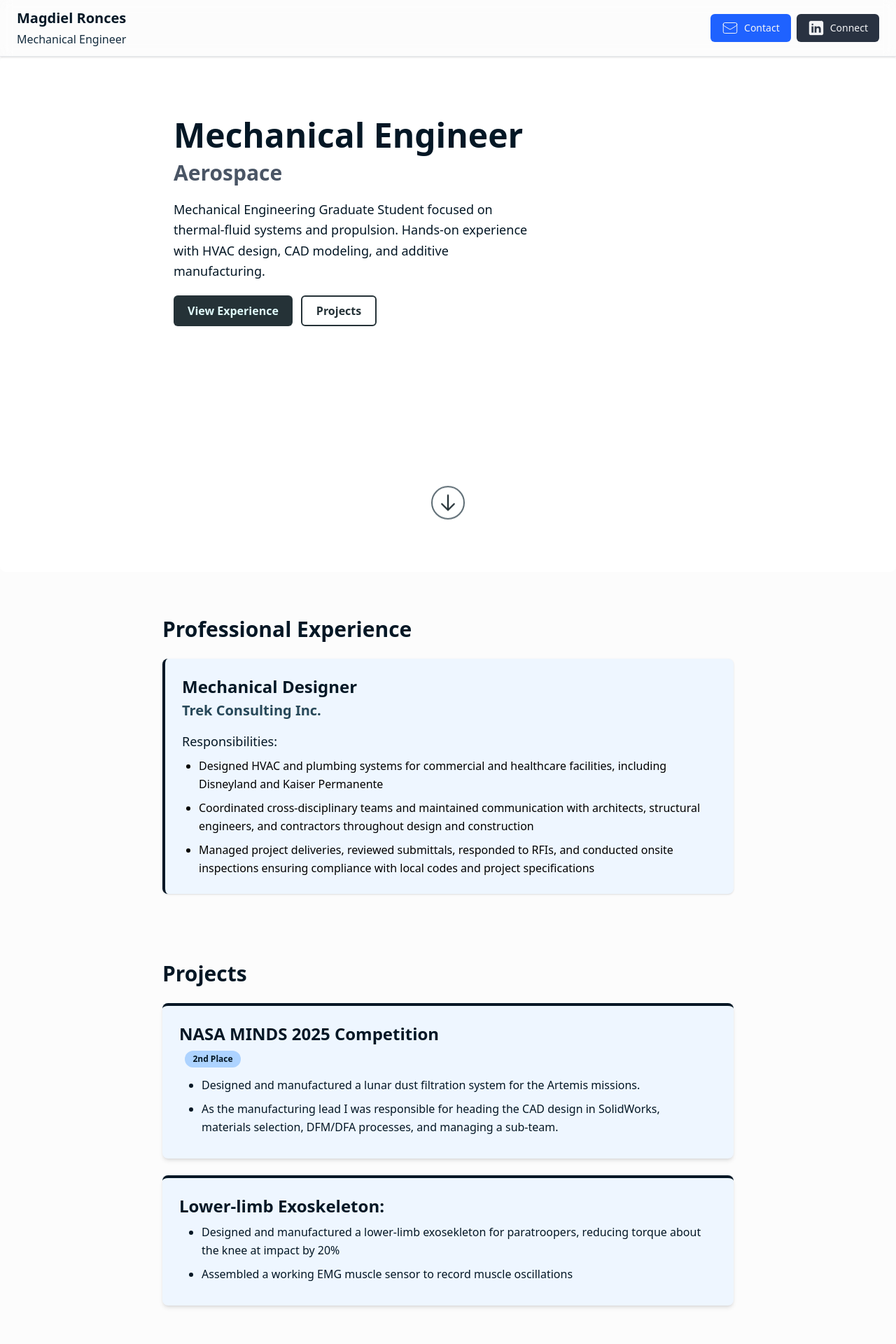
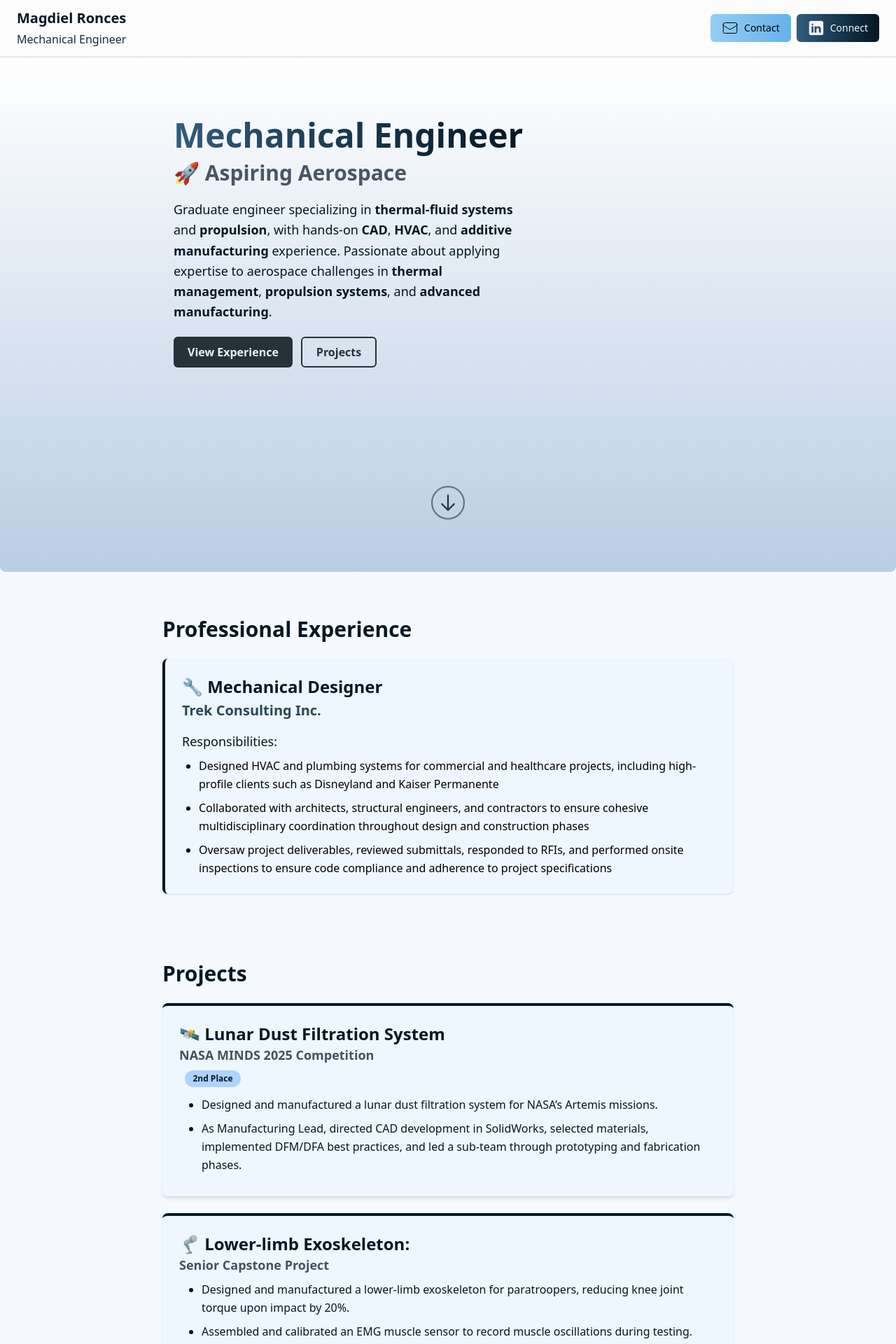
Before and after one commit to magd-tm/resume, a Next.js app: page / in a window 1280 px wide. Shown: the top 1920 px of the page at 70% size. Built offline with nearby package versions, Linux system fonts and the light colour scheme.

Commit message:
fixed colorings

```diff
--- a/src/app/components/Experience.tsx
+++ b/src/app/components/Experience.tsx
@@ -10,7 +10,7 @@ export default function Experience() {
           <div className="mt-4 sm:mt-6 p-5 sm:p-6 bg-[#EEF6FF] border-l-4 border-[#041725] rounded-lg shadow-sm">
             {/* Job Title */}
             <h2 className="text-xl sm:text-2xl font-bold text-[#041725]">
-              Mechanical Designer
+            🔧 Mechanical Designer
             </h2>
 
             {/* Company */}
@@ -25,19 +25,13 @@ export default function Experience() {
               </h4>
               <ul className="list-disc ml-5 sm:ml-6 space-y-2 mt-2">
                 <li className="text-sm sm:text-base leading-relaxed">
-                  Designed HVAC and plumbing systems for commercial and
-                  healthcare facilities, including Disneyland and Kaiser
-                  Permanente
+                Designed HVAC and plumbing systems for commercial and healthcare projects, including high-profile clients such as Disneyland and Kaiser Permanente
                 </li>
                 <li className="text-sm sm:text-base leading-relaxed">
-                  Coordinated cross-disciplinary teams and maintained
-                  communication with architects, structural engineers, and
-                  contractors throughout design and construction
+                Collaborated with architects, structural engineers, and contractors to ensure cohesive multidisciplinary coordination throughout design and construction phases
                 </li>
                 <li className="text-sm sm:text-base leading-relaxed">
-                  Managed project deliveries, reviewed submittals, responded to
-                  RFIs, and conducted onsite inspections ensuring compliance
-                  with local codes and project specifications
+                Oversaw project deliverables, reviewed submittals, responded to RFIs, and performed onsite inspections to ensure code compliance and adherence to project specifications
                 </li>
               </ul>
             </div>
--- a/src/app/components/Introduction.tsx
+++ b/src/app/components/Introduction.tsx
@@ -13,16 +13,16 @@ export default function Introduction() {
       <div className="h-[80vh] mx-3 px-5 py-10 ">
         {/* Content - same for both layouts */}
         <div className="max-w-lg">
-          <h1 className="text-5xl text-[#041725] font-bold">
-            Mechanical Engineer
+          <h1 className="text-5xl font-bold">
+            <span className="bg-gradient-to-r from-[#325d7c] to-[#041725] bg-clip-text text-transparent">
+              Mechanical Engineer
+            </span>
           </h1>
           <h2 className="text-2xl sm:text-3xl font-semibold mt-3 text-gray-600">
-            Aerospace
+            🚀 Aspiring Aerospace
           </h2>
           <p className="mt-5 leading-relaxed text-mg sm:text-lg text-[#041725]">
-            Mechanical Engineering Graduate Student focused on thermal-fluid
-            systems and propulsion. Hands-on experience with HVAC design, CAD
-            modeling, and additive manufacturing.
+            Graduate engineer specializing in <strong>thermal-fluid systems</strong> and <strong>propulsion</strong>, with hands-on <strong>CAD</strong>, <strong>HVAC</strong>, and <strong>additive manufacturing</strong> experience. Passionate about applying expertise to aerospace challenges in <strong>thermal management</strong>, <strong>propulsion systems</strong>, and <strong>advanced manufacturing</strong>.
           </p>
         </div>
 
--- a/src/app/components/NavBar.tsx
+++ b/src/app/components/NavBar.tsx
@@ -19,14 +19,14 @@ export default function NavBar() {
         <div className="flex gap-2 flex-wrap">
           <a
             href="#contactme"
-            className="flex items-center gap-1 sm:gap-2 bg-[#1F62FF] hover:bg-[#5275A3] text-gray-100 px-3 sm:px-4 py-1.5 sm:py-2 rounded-md text-sm sm:text-md transition duration-300 cursor-pointer"
+            className="flex items-center gap-1 sm:gap-2 bg-gradient-to-r from-[rgb(149,205,245)] to-[#64b2ea] hover:bg-[#f8fbfe] text-[##041725] px-3 sm:px-4 py-1.5 sm:py-2 rounded-md text-sm sm:text-md transition duration-300 cursor-pointer"
           >
             <EnvelopeIcon />
             <span>Contact</span>
           </a>
           <a
             href="https://linkedin.com/in/magdiel-ronces-95860726b"
-            className="flex items-center gap-1 sm:gap-2 bg-[#293241] hover:bg-[#3D4A61] text-gray-100 px-3 sm:px-4 py-1.5 sm:py-2 rounded-md text-sm sm:text-md transition duration-300 cursor-pointer"
+            className="flex items-center gap-1 sm:gap-2 bg-gradient-to-r from-[#325d7c] to-[#041725] hover:bg-[#3D4A61] text-gray-100 px-3 sm:px-4 py-1.5 sm:py-2 rounded-md text-sm sm:text-md transition duration-300 cursor-pointer"
           >
             <DocumentIcon />
             <span>Connect</span>
--- a/src/app/components/Projects.tsx
+++ b/src/app/components/Projects.tsx
@@ -6,38 +6,35 @@ export default function Projects() {
           <h1 className="text-3xl font-bold text-[#041725]">Projects</h1>
           <div className="mt-4 sm:mt-6 p-5 sm:p-6 bg-[#EEF6FF] border-t-4 border-t-[#041725] border-[#041725] rounded-lg shadow-md  ">
             <h2 className="text-xl sm:text-2xl font-bold text-[#041725]">
-              NASA MINDS 2025 Competition
+            🛰️ Lunar Dust Filtration System
             </h2>
+            <h2 className="text-md sm:text-lg font-bold text-[#42535f]">NASA MINDS 2025 Competition</h2>
             <div className="max-w-3xl m-2 text-[#041725]">
               <div className="px-1 py-1 text-xs mb-3 bg-[#ADD3FF] rounded-xl w-20 flex justify-center font-bold">
                 2nd Place
               </div>
               <ul className="list-disc ml-5 sm:ml-6 space-y-2 mt-2">
                 <li className="text-sm sm:text-base leading-relaxed">
-                  Designed and manufactured a lunar dust filtration system for
-                  the Artemis missions.
+                Designed and manufactured a lunar dust filtration system for NASA’s Artemis missions.
                 </li>
                 <li className="text-sm sm:text-base leading-relaxed">
-                  As the manufacturing lead I was responsible for heading the
-                  CAD design in SolidWorks, materials selection, DFM/DFA
-                  processes, and managing a sub-team.
+                As Manufacturing Lead, directed CAD development in SolidWorks, selected materials, implemented DFM/DFA best practices, and led a sub-team through prototyping and fabrication phases.
                 </li>
               </ul>
             </div>
           </div>
           <div className="mt-4 sm:mt-6 p-5 sm:p-6 bg-[#EEF6FF] border-t-4 border-t-[#041725] border-[#041725] rounded-lg shadow-md  ">
             <h2 className="text-xl sm:text-2xl font-bold text-[#041725]">
-              Lower-limb Exoskeleton:
+            🦿 Lower-limb Exoskeleton:
             </h2>
+            <h2 className="text-md sm:text-lg font-bold text-[#42535f]">Senior Capstone Project</h2>
             <div className="max-w-3xl m-2 text-[#041725]">
               <ul className="list-disc ml-5 sm:ml-6 space-y-2 mt-2">
                 <li className="text-sm sm:text-base leading-relaxed">
-                  Designed and manufactured a lower-limb exosekleton for
-                  paratroopers, reducing torque about the knee at impact by 20%
+                Designed and manufactured a lower-limb exoskeleton for paratroopers, reducing knee joint torque upon impact by 20%.
                 </li>
                 <li className="text-sm sm:text-base leading-relaxed">
-                  Assembled a working EMG muscle sensor to record muscle
-                  oscillations
+                Assembled and calibrated an EMG muscle sensor to record muscle oscillations during testing.
                 </li>
               </ul>
             </div>
--- a/src/app/page.tsx
+++ b/src/app/page.tsx
@@ -15,7 +15,7 @@ export default function Home() {
       <NavBar />
 
       {/* Introduction - Full-width bg with contained content */}
-      <div className="bg-white rounded-lg">
+      <div className="bg-gradient-to-b from-[#FFFFFF] to-[#bacde3] rounded-lg">
         {" "}
         {/* Optional background color */}
         <div className="mx-auto px-4 sm:px-6 py-12 max-w-4xl">
@@ -24,7 +24,7 @@ export default function Home() {
       </div>
 
       {/* Main content container */}
-      <main className="flex-1">
+      <main className="flex-1 bg-[#f6faff]">
         {/* Experience */}
         <div className="py-8">
           <div className="mx-auto px-2 sm:px-4 max-w-4xl">
```
